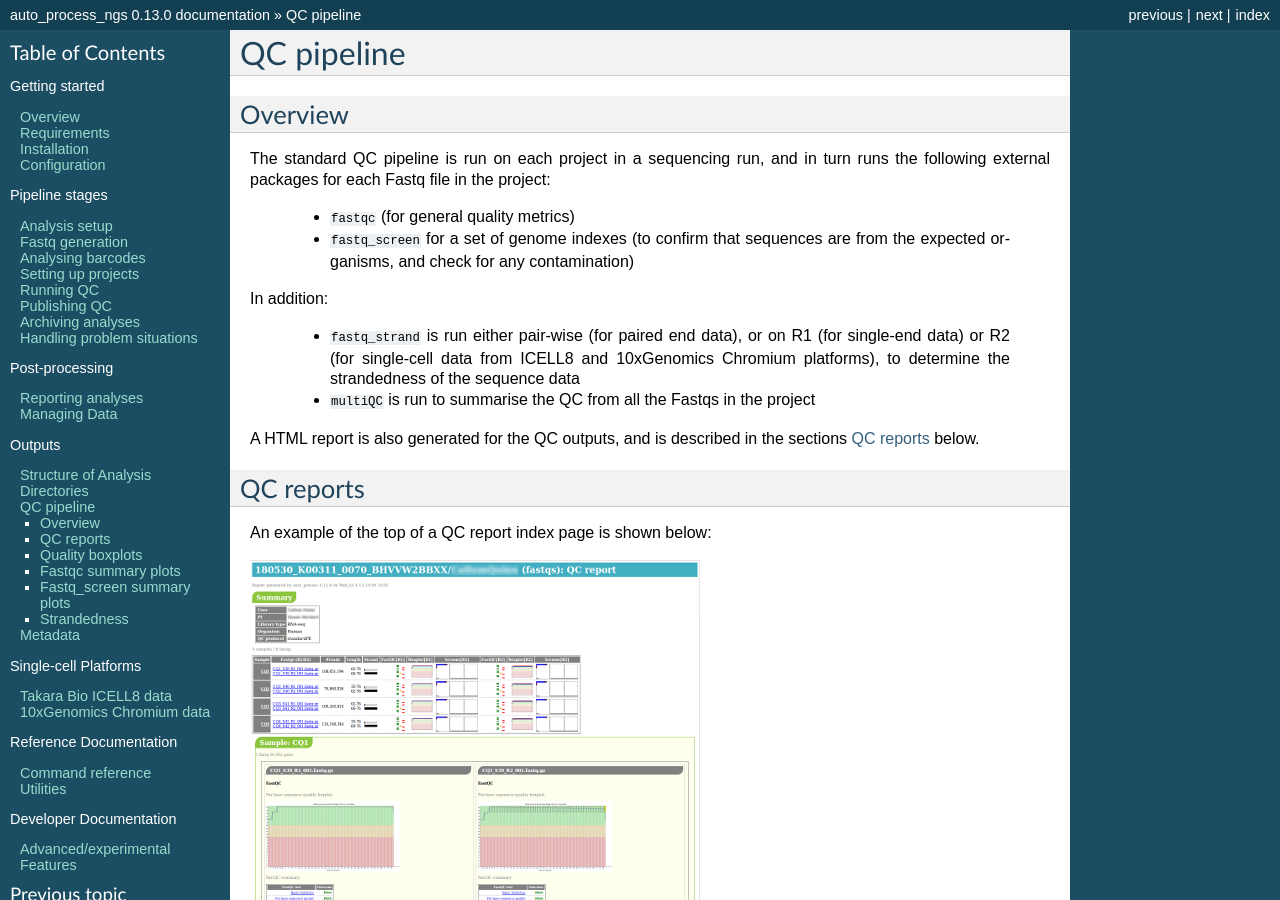
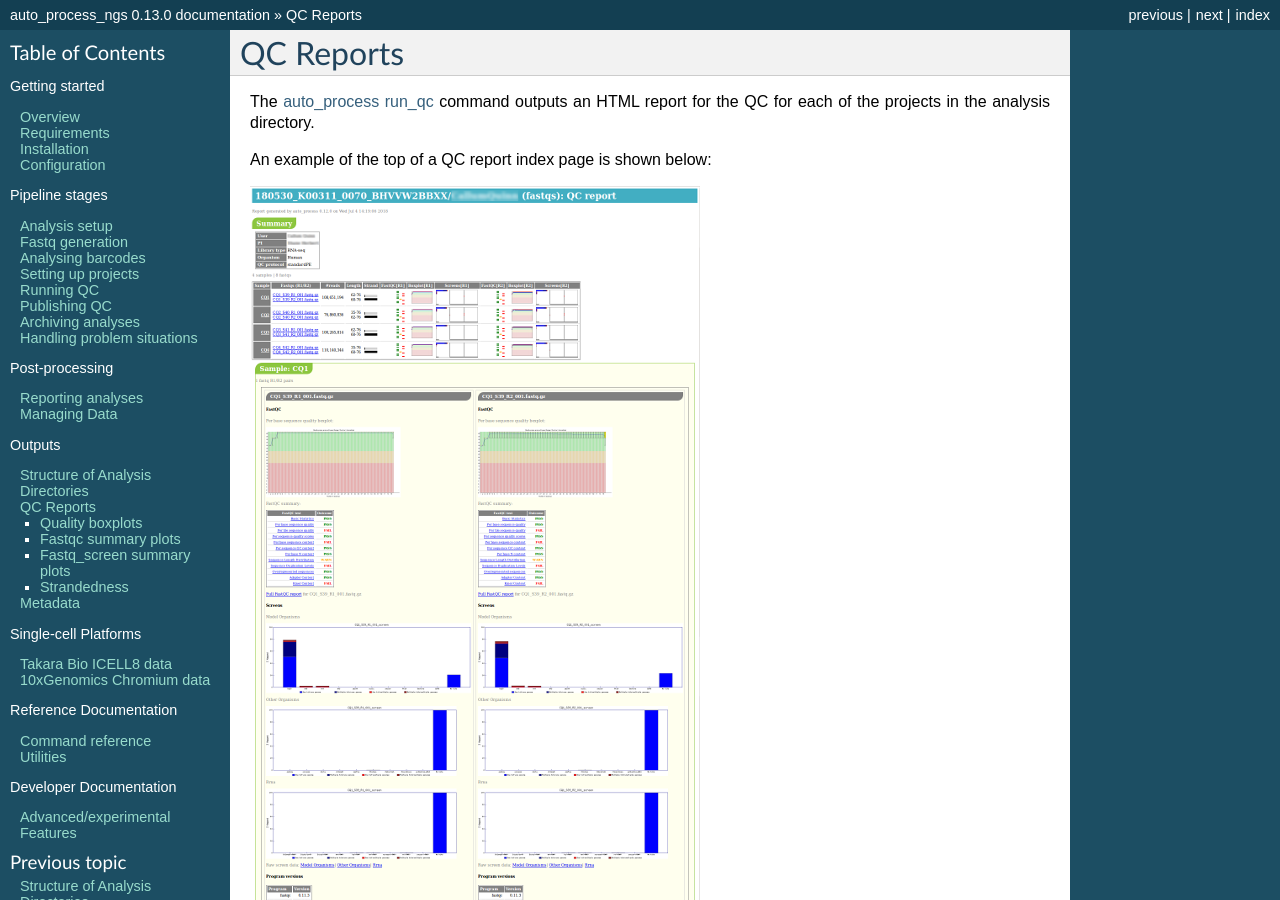
Before and after one commit to fls-bioinformatics-core/auto_process_ngs, a Sphinx documentation site: the page built from docs/source/output/qc_reports.rst, in a window 1280 px wide and 900 px high. Built offline with Sphinx 7.4.7, drawn with Linux system fonts in a browser that asks for light colours; pages that are not in the unit, such as notebooks, are missing from menus; some of the changed text lies outside the part shown.

Commit message:
Documentation: add content for the "run_qc" command, and update doc on QC reports.

```diff
--- a/docs/source/index.rst
+++ b/docs/source/index.rst
@@ -58,7 +58,7 @@ at the `University of Manchester <https://www.manchester.ac.uk/>`_.
    :caption: Outputs
 
    analysis_dirs
-   qc_pipeline
+   output/qc_reports
    metadata
 
 .. _single-cell-docs:
--- a/docs/source/qc_pipeline.rst
+++ b/docs/source/output/qc_reports.rst
@@ -1,40 +1,13 @@
-QC pipeline
-===========
+QC Reports
+==========
 
-.. _qc_pipeline_overview:
-
-Overview
---------
-
-The standard QC pipeline is run on each project in a sequencing
-run, and in turn runs the following external packages for each
-Fastq file in the project:
-
- * ``fastqc`` (for general quality metrics)
- * ``fastq_screen`` for a set of genome indexes (to confirm that
-   sequences are from the expected organisms, and check for any
-   contamination)
-
-In addition:
-
- * ``fastq_strand`` is run either pair-wise (for paired end data),
-   or on R1 (for single-end data) or R2 (for single-cell data from
-   ICELL8 and 10xGenomics Chromium platforms), to determine the
-   strandedness of the sequence data
- * ``multiQC`` is run to summarise the QC from all the Fastqs in
-   the project
-
-A HTML report is also generated for the QC outputs, and is described
-in the sections :ref:`qc_pipeline_qc_reports` below.
-
-.. _qc_pipeline_qc_reports:
-
-QC reports
-----------
+The :doc:`auto_process run_qc <../using/run_qc>` command outputs an
+HTML report for the QC for each of the projects in the analysis
+directory.
 
 An example of the top of a QC report index page is shown below:
 
-.. image:: images/qc/qc_report_full.png
+.. image:: ../images/qc/qc_report_full.png
 
 The first part consists of two tables: the first summarises any metadata
 associated with the project, and the second attempts to summarise the
@@ -43,7 +16,7 @@ and each sample.
 
 For example:
 
-.. image:: images/qc/qc_report_summary.png
+.. image:: ../images/qc/qc_report_summary.png
 
 The purpose of this table is to help pick up on trends and identify any
 outliers within the dataset as a whole; hence it uses small plots to
@@ -55,7 +28,7 @@ Quality boxplots
 The summary table includes a small version of the sequence quality
 boxplot from ``fastqc``, for example:
 
-.. image:: images/qc/uboxplot.png
+.. image:: ../images/qc/uboxplot.png
 
 Fastqc summary plots
 --------------------
@@ -67,7 +40,7 @@ or triggered a warning for each.
 The summary table includes a small plot which gives an impression of
 the overall state of the metrics for each Fastq file, for example:
 
-.. image:: images/qc/fastqc_uplot.png
+.. image:: ../images/qc/fastqc_uplot.png
 
 Fastq_screen summary plots
 --------------------------
@@ -75,7 +48,7 @@ Fastq_screen summary plots
 The summary table includes a small plot which summarises the
 outputs from ``fastq_screen``, for example:
 
-.. image:: images/qc/fastq_screen_uplot.png
+.. image:: ../images/qc/fastq_screen_uplot.png
 
 Strandedness
 ------------
@@ -93,14 +66,14 @@ Some examples:
 
 Likely forward strand:
 
-.. image:: images/qc/strandedness_forward.png
+.. image:: ../images/qc/strandedness_forward.png
 
 
 Likely reverse strand:
 
-.. image:: images/qc/strandedness_reverse.png
+.. image:: ../images/qc/strandedness_reverse.png
 
 
 Likely unstranded:
 
-.. image:: images/qc/strandedness_no_strand.png
+.. image:: ../images/qc/strandedness_no_strand.png
```
Also changed, not shown: docs/source/using/run_qc.rst (+55 -2 lines).
